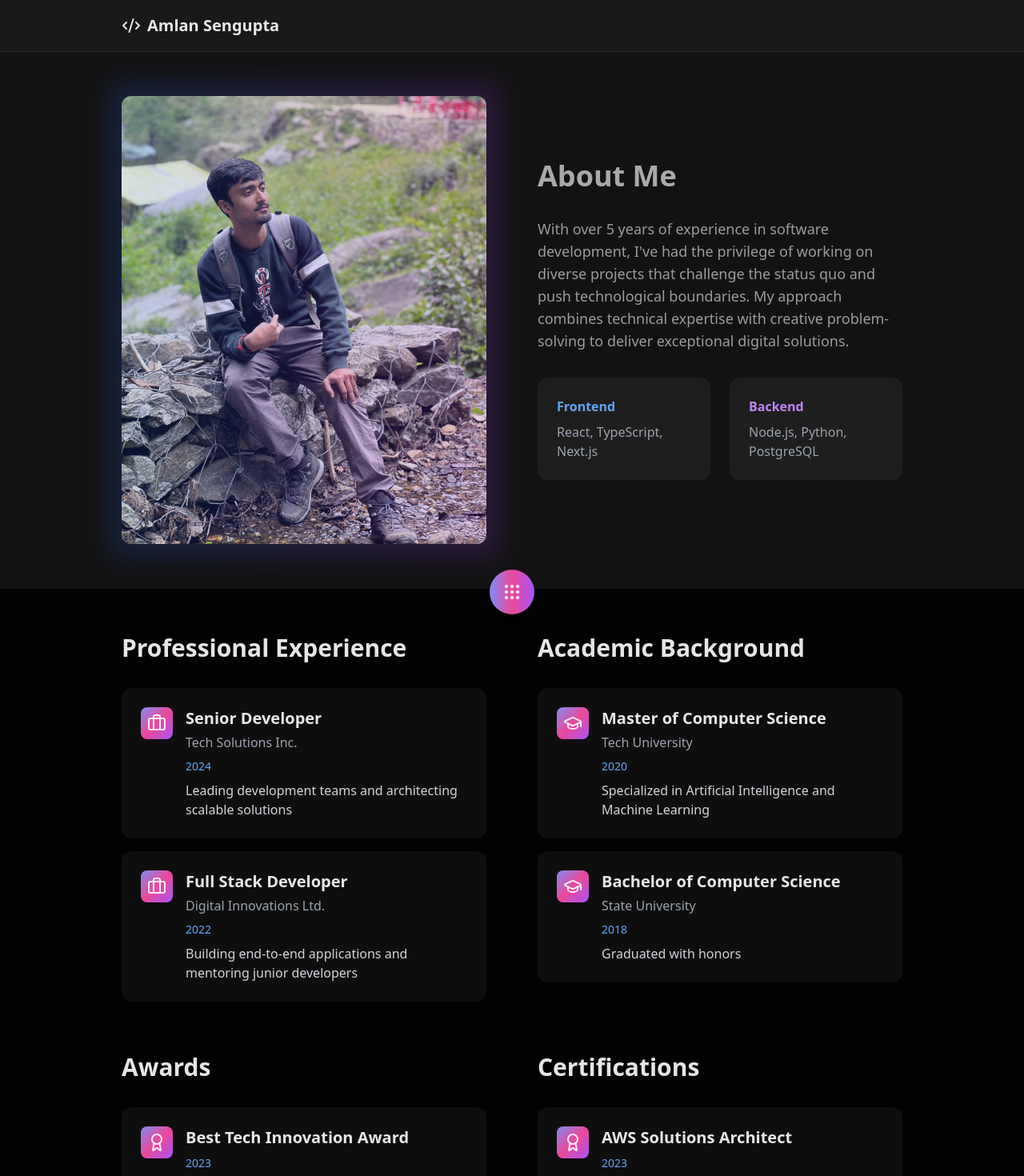
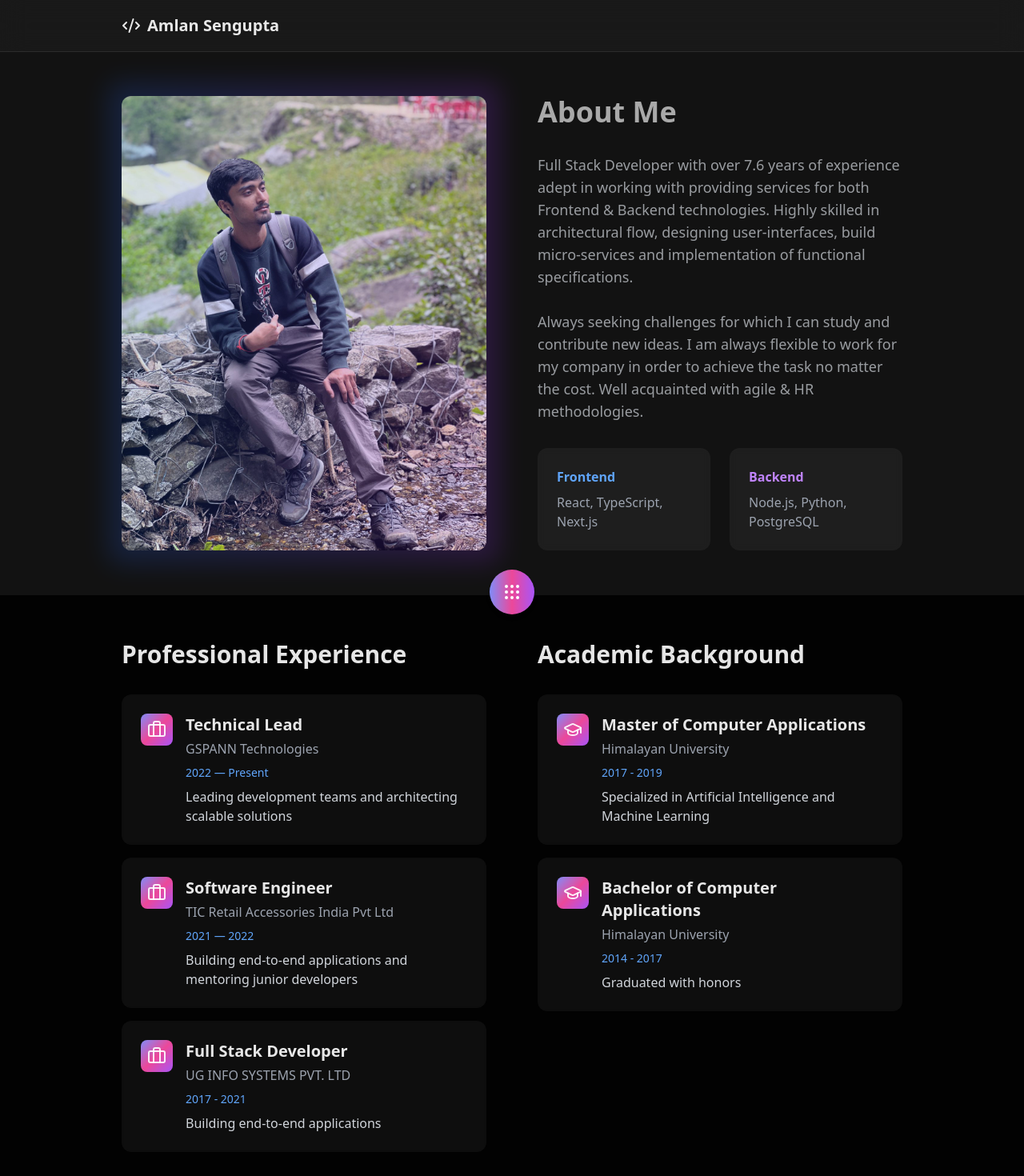
Before and after one commit to amlan18041996/amlan18041996.github.io, a React (Vite) app: page /story in a window 1280 px wide. Shown: the top 1470 px of the page at 80% size. Built offline with nearby package versions, Linux system fonts and the light colour scheme.

Commit message:
about-me, academic and experience information added

```diff
--- a/src/pages/BlogDetail.tsx
+++ b/src/pages/BlogDetail.tsx
@@ -1,6 +1,7 @@
 import React from 'react';
+import user_profile_cover from '../assets/main_cover_page.jpeg';
+import { getThemeColors, useThemeStore } from '../store/themeStore';
 import { Calendar, Clock, Share2, BookmarkPlus } from 'lucide-react';
-import { getThemeColors, useThemeStore } from '../store/themeStore';
 
 function BlogDetail() {
   const { currentTheme } = useThemeStore();
@@ -77,7 +78,7 @@ function BlogDetail() {
         <div className="mb-16">
           <div className="w-full flex justify-between mb-4">
             <div className="flex items-center text-gray-400 gap-x-6">
-              <img src="https://images.unsplash.com/photo-1539571696357-5a69c17a67c6?auto=format&fit=crop&q=80" alt="Author" className="rounded-full size-12 object-cover" />
+              <img src={user_profile_cover} alt="Author" className="rounded-full size-12 object-cover" />
               <span className=" font-semibold">by Amlan Sengupta</span>
               <div className="flex items-center">
                 <Calendar size={20} className="mr-2" />
--- a/src/pages/Home.tsx
+++ b/src/pages/Home.tsx
@@ -1,6 +1,6 @@
 import React from 'react';
 import { Link } from 'react-router';
-import { Code, Palette, Lightbulb, ArrowRight } from 'lucide-react';
+import { Code, Palette, Lightbulb, ArrowRight, Circle } from 'lucide-react';
 import ContactModal from '../components/ContactModal';
 import TypeEffect from '../components/TypeEffect';
 import { getThemeColors, useThemeStore } from '../store/themeStore';
@@ -15,17 +15,29 @@ function Home() {
     {
       icon: <Code size={32} />,
       title: 'Web Development',
-      description: 'Building scalable and performant web applications using modern technologies and best practices.'
+      description: [
+        'Modern, responsive web applications',
+        'Performance optimization',
+        'SEO-friendly architecture'
+      ]
     },
     {
       icon: <Palette size={32} />,
       title: 'UI/UX Design',
-      description: 'Creating intuitive and engaging user interfaces that deliver exceptional user experiences.'
+      description: [
+        'Intuitive user interfaces',
+        'User-centered design approach',
+        'Interactive prototypes'
+      ]
     },
     {
       icon: <Lightbulb size={32} />,
       title: 'Digital Strategy',
-      description: 'Developing comprehensive digital strategies to help businesses achieve their online goals.'
+      description: [
+        'Strategic planning',
+        'Digital transformation',
+        'Technical consultation'
+      ]
     }
   ];
 
@@ -105,7 +117,11 @@ function Home() {
                   {service.icon}
                 </div>
                 <h3 className="text-xl font-semibold mb-4">{service.title}</h3>
-                <p className="text-gray-400">{service.description}</p>
+                <ul className="text-gray-400 space-y-2">
+                  {service.description.map((desc) => {
+                    return <li className="flex items-center gap-x-2"><Circle className="size-2 fill-current" />{desc}</li>;
+                  })}
+                </ul>
               </div>
             ))}
           </div>
--- a/src/pages/Story.tsx
+++ b/src/pages/Story.tsx
@@ -1,4 +1,4 @@
-import React, { useState } from 'react';
+import React from 'react';
 import { ArrowRight, Award, Briefcase, GraduationCap, Target, Rocket, Heart } from 'lucide-react';
 import { getThemeColors, useThemeStore } from '../store/themeStore';
 import cover_page from '../assets/story_cover_page.jpeg';
@@ -14,58 +14,77 @@ interface ExperienceItem {
 function Story() {
   const { currentTheme } = useThemeStore();
   const theme = getThemeColors(currentTheme);
-  const [selectedItem, setSelectedItem] = useState<string | null>(null);
+  const [selectedItem, setSelectedItem] = React.useState<string | null>(null);
 
   const jobExperience: ExperienceItem[] = [
     {
-      year: '2024',
-      title: 'Senior Developer',
-      company: 'Tech Solutions Inc.',
+      year: '2022 — Present',
+      title: 'Technical Lead',
+      company: 'GSPANN Technologies',
       description: 'Leading development teams and architecting scalable solutions',
       details: [
-        'Led a team of 5 developers in building a cloud-native application',
-        'Implemented microservices architecture using Node.js and Docker',
-        'Reduced deployment time by 60% through CI/CD optimization',
-        'Mentored junior developers and conducted code reviews'
+        'Created the whole architectural flow of frontend based on Vue JS, VueUse & Pinia while content was added via AEM',
+        'Responsible for creating user-management-profile page',
+        'Responsible for creating home-page for client ( confidential )',
+        'Dialog level design with multiple options for creating and designing the component on AEM 6.5',
+        'Developed own custom libraries such as data-table, carousel, toast using Core JS',
+        'Building AEM-Franklin`s/Helix multi level blocks & templates for the UI differentiated among multi opcos/brands. Responsible for creating PoCs of integrating COVEO search-engine via COVEO-Atomic | COVEO-Headless | COVEO-API',
+        'Integrated COVEO Search-Engine on different projects under same client using Coveo Atomic component ( feature rich with a collection of reusable components )',
+        'Integrated COVEO Search-Engine on different projects under same client using Coveo Headless ( a middle-layer library for developing coveo-powered UI components )',
+        'Integrated COVEO Search-Engine on different projects under same client using Coveo API ( raw APIs )',
       ]
     },
     {
-      year: '2022',
-      title: 'Full Stack Developer',
-      company: 'Digital Innovations Ltd.',
+      year: '2021 — 2022',
+      title: 'Software Engineer',
+      company: 'TIC Retail Accessories India Pvt Ltd',
       description: 'Building end-to-end applications and mentoring junior developers',
       details: [
-        'Developed full-stack applications using React and Node.js',
-        'Implemented real-time features using WebSocket',
-        'Optimized database queries resulting in 40% performance improvement',
+        'Made Customer Portal frontend for users who can check their product status for Repair or Replace case [ Built on React JS ] along with handling multiple cases such as Authentication, Authorization, 2 Factor Authentication using either email or sms. Participated in creating some of the microservices using symfony',
+        'Responsible for Field-Component Design module where CX team can create and manage their components directly from the UI. It`s UI was built on top of React JS but Core JS was utilized for the Drag & Drop functionality',
+        'Migrating a antiquated project built on ( Symfony & Angular ) to ( Lumen & React JS )',
         'Created technical documentation and API specifications'
+      ]
+    },
+    {
+      year: '2017 - 2021',
+      title: 'Full Stack Developer',
+      company: 'UG INFO SYSTEMS PVT. LTD',
+      description: 'Building end-to-end applications',
+      details: [
+        'Created an extension for social media platform for WhatsApp and WeChat with the objective of capturing and monitoring messages between Relationship-Managers & their appointed clients to enhance the client experience',
+        'User management application with multiple roles like Managers, Clients, Relationship Managers, Admin, Developer with specific authorized features ( Built on top of Angular 2 )',
+        'Responsible for building the architecture & user-interface for creating the flow for the interaction between coaches/trainees & their appointed pupils. Payment Integration system like Stripe & video sharing/capturing features like Zoom were used in this platform',
+        'Webcrawling extension with the objective of capturing certain text or images or videos and exporting it as PDF/DOC using python with Core JS',
+        'Created a chat application as Bespoke with including features like,',
+        '- Integrated WeChat & WhatsApp( via Twilio ) & Line API`s onto the chat where clients can message with their day-day social chat platforms as well',
+        '- Integrated Socket.io to transmit & receive runtime messages',
+        '- Integrated a custom AI bot to resolve some basic queries of clients with the help of Botman, DialogFlow'
       ]
     }
   ];
 
   const academics: ExperienceItem[] = [
     {
-      year: '2020',
-      title: 'Master of Computer Science',
-      company: 'Tech University',
+      year: '2017 - 2019',
+      title: 'Master of Computer Applications',
+      company: 'Himalayan University',
       description: 'Specialized in Artificial Intelligence and Machine Learning',
       details: [
-        'GPA: 3.9/4.0',
+        'GPA: 6.9/10.0',
         'Research focus on Natural Language Processing',
-        'Published 2 papers in international conferences',
         'Teaching Assistant for Data Structures course'
       ]
     },
     {
-      year: '2018',
-      title: 'Bachelor of Computer Science',
-      company: 'State University',
+      year: '2014 - 2017',
+      title: 'Bachelor of Computer Applications',
+      company: 'Himalayan University',
       description: 'Graduated with honors',
       details: [
         'First Class Honors',
         'President of Computer Science Society',
-        'Completed 3 industry internships',
-        'Won University Hackathon 2017'
+        'Completed 1 industry internships'
       ]
     }
   ];
@@ -175,7 +194,7 @@ function Story() {
                 <ul className="space-y-2">
                   {item.details.map((detail, detailIndex) => (
                     <li key={detailIndex} className="flex items-start">
-                      <span className="w-2 h-2 mt-2 mr-3 rounded-full bg-blue-400"></span>
+                      <span className="w-2 h-2 mt-2 mr-3 rounded-full bg-blue-400 shrink-0"></span>
                       <span className="text-gray-400">{detail}</span>
                     </li>
                   ))}
@@ -187,7 +206,6 @@ function Story() {
       ))}
     </div>
   );
-console.log(`${window.location.origin}${cover_page}`);
 
   return (
     <div className="pt-16">
@@ -198,7 +216,7 @@ console.log(`${window.location.origin}${cover_page}`);
           <div className="grid lg:grid-cols-2 gap-16 items-center">
             <div
               style={{ backgroundImage: `url('${window.location.origin}${cover_page}')` }}
-              className={`relative w-full h-96 md:h-[460px] lg:h-[560px] bg-cover rounded-xl`}
+              className={`relative w-full h-96 md:h-[460px] lg:h-full bg-cover rounded-xl`}
             >
               <div className="absolute -inset-4 bg-gradient-to-r from-blue-600 to-purple-600 rounded-xl opacity-20 blur-lg"></div>
               {/* <img
@@ -207,15 +225,15 @@ console.log(`${window.location.origin}${cover_page}`);
                 className="relative rounded-xl w-full h-96 md:h-[460px] lg:h-[560px] object-cover"
               /> */}
             </div>
-            <div>
+            <div className="mb-auto">
               <h2 className="text-4xl font-bold mb-8">About Me</h2>
               <p className="text-gray-300 text-lg mb-8">
-                With over 5 years of experience in software development, I've had the privilege of working
-                on diverse projects that challenge the status quo and push technological boundaries.
-                My approach combines technical expertise with creative problem-solving to deliver
-                exceptional digital solutions.
+                Full Stack Developer with over 7.6 years of experience adept in working with providing services for both Frontend & Backend technologies. Highly skilled in architectural flow, designing user-interfaces, build micro-services and implementation of functional specifications.
+                <br />
+                <br />
+                Always seeking challenges for which I can study and contribute new ideas. I am always flexible to work for my company in order to achieve the task no matter the cost. Well acquainted with agile & HR methodologies.
               </p>
-              <div className="grid grid-cols-2 gap-6">
+              <div className="grid md:grid-cols-2 gap-6">
                 <div className={`p-6 rounded-xl ${theme.contentBackground}`}>
                   <h3 className="font-semibold mb-2 text-blue-400">Frontend</h3>
                   <p className="text-gray-400">React, TypeScript, Next.js</p>
```
